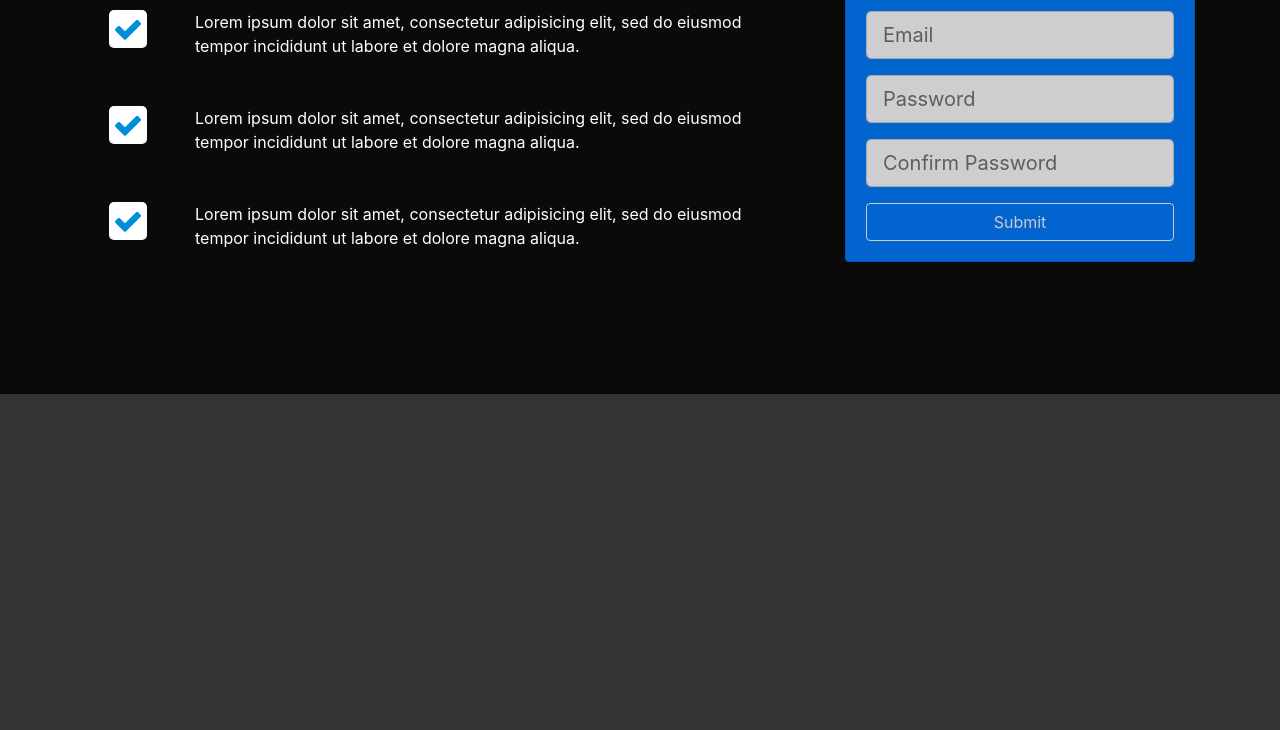
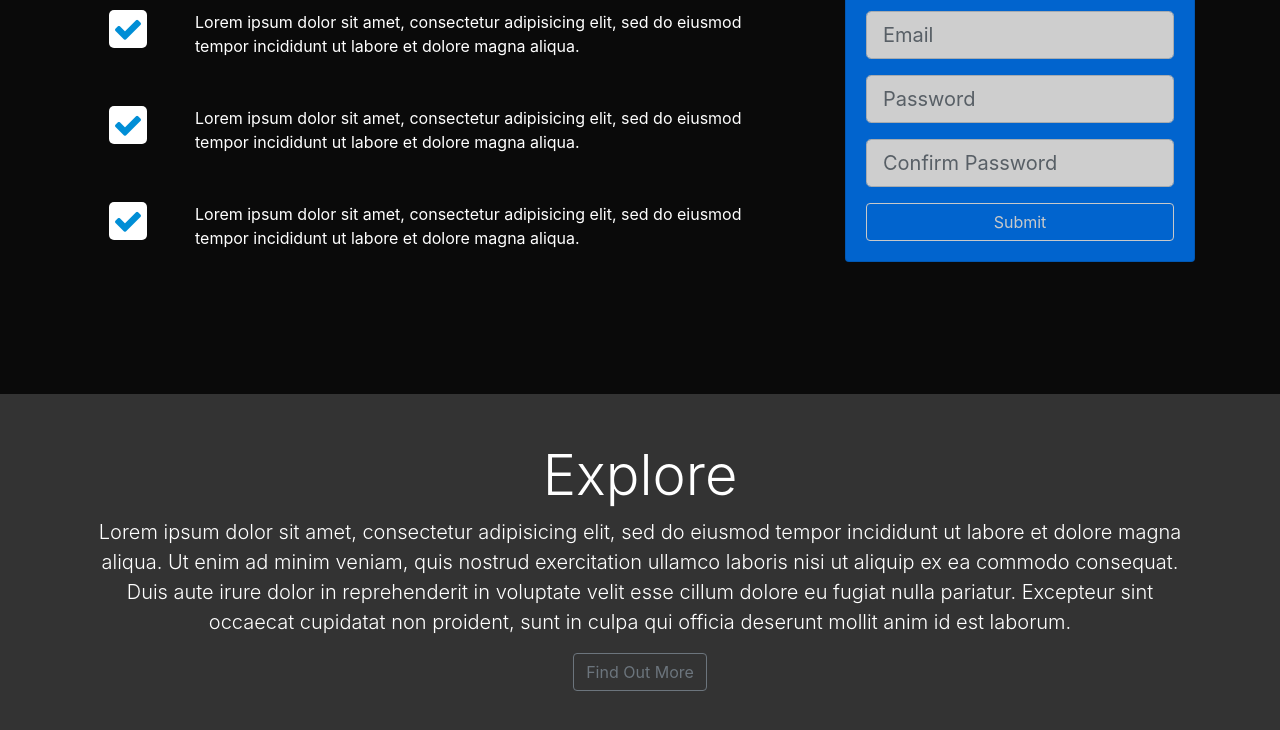
Before and after one commit to kilamieaz/homepage-bs4, a website: page src/index.html in a window 1280 px wide. Shown: the part 306-1036 px from the top of the page. Before the commit the page ends 800 px from the top, so only its background shows below. Drawn offline with nearby package versions, Linux system fonts and the light colour scheme; files that its build step writes are made by us from their sources.

Commit message:
explore head

```diff
--- a/src/index.html
+++ b/src/index.html
@@ -23,7 +23,7 @@
 			<div class="collapse navbar-collapse" id="navbarCollapse">
 				<ul class="navbar-nav ml-auto">
 					<li class="nav-item">
-						<a href="#home" class="nav-link">Home</a>
+						<a href="#home-section" class="nav-link">Home</a>
 					</li>
 					<li class="nav-item">
 						<a href="#explore-head-section" class="nav-link">Explore</a>
@@ -105,6 +105,33 @@
 			</div>
 		</div>
 	</header>
+	<!-- end home section -->
+
+	<!-- explore head -->
+	<section id="explore-head-section">
+		<div class="container">
+			<div class="row">
+				<div class="col text-center">
+					<div class="py-5">
+						<h1 class="display-4">
+							Explore
+						</h1>
+						<p class="lead">
+							Lorem ipsum dolor sit amet, consectetur adipisicing elit, sed do eiusmod
+							tempor incididunt ut labore et dolore magna aliqua. Ut enim ad minim veniam,
+							quis nostrud exercitation ullamco laboris nisi ut aliquip ex ea commodo
+							consequat. Duis aute irure dolor in reprehenderit in voluptate velit esse
+							cillum dolore eu fugiat nulla pariatur. Excepteur sint occaecat cupidatat non
+							proident, sunt in culpa qui officia deserunt mollit anim id est laborum.
+						</p>
+						<a href="#" class="btn btn-outline-secondary">Find Out More</a>
+					</div>
+				</div>
+			</div>
+		</div>
+	</section>
+	<!-- end explore head -->
+
 </body>
 	<script type="text/javascript" src="js/jquery.min.js"></script>
 	<script type="text/javascript" src="js/popper.min.js"></script>
```
